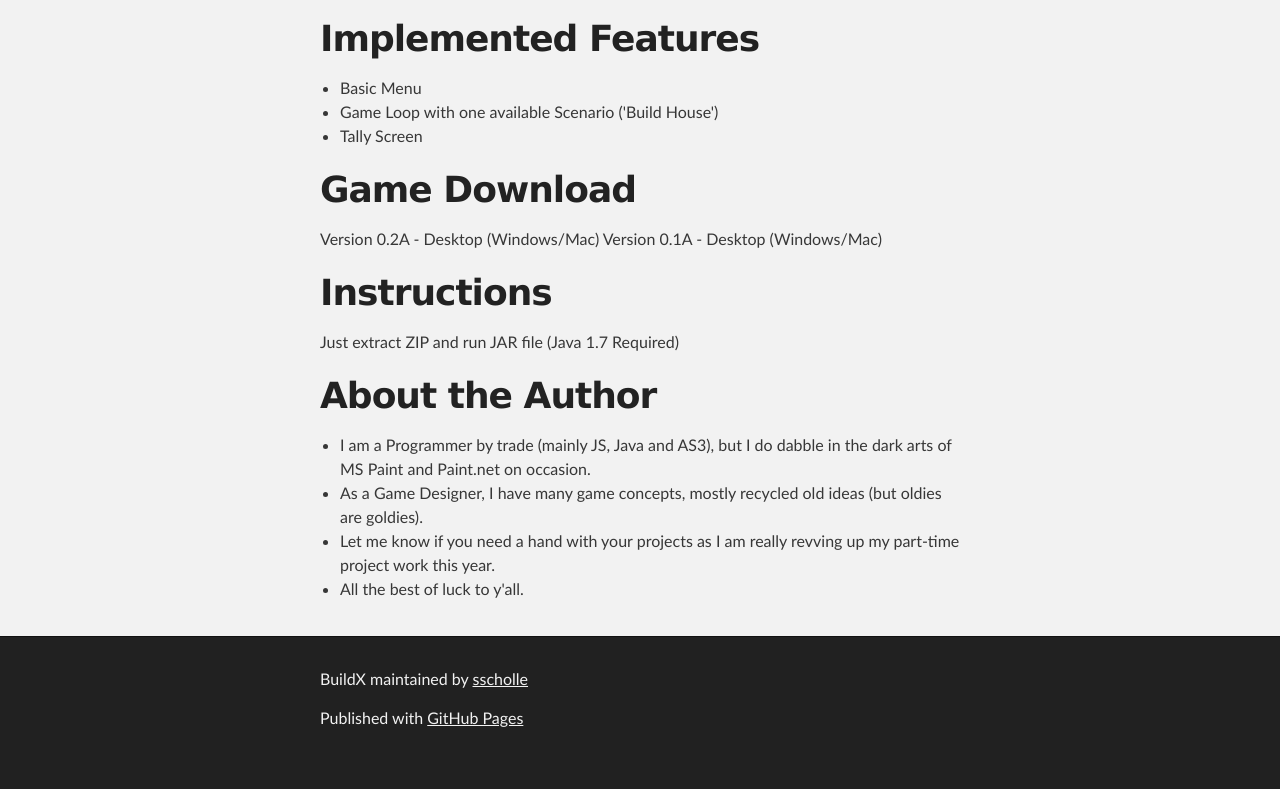
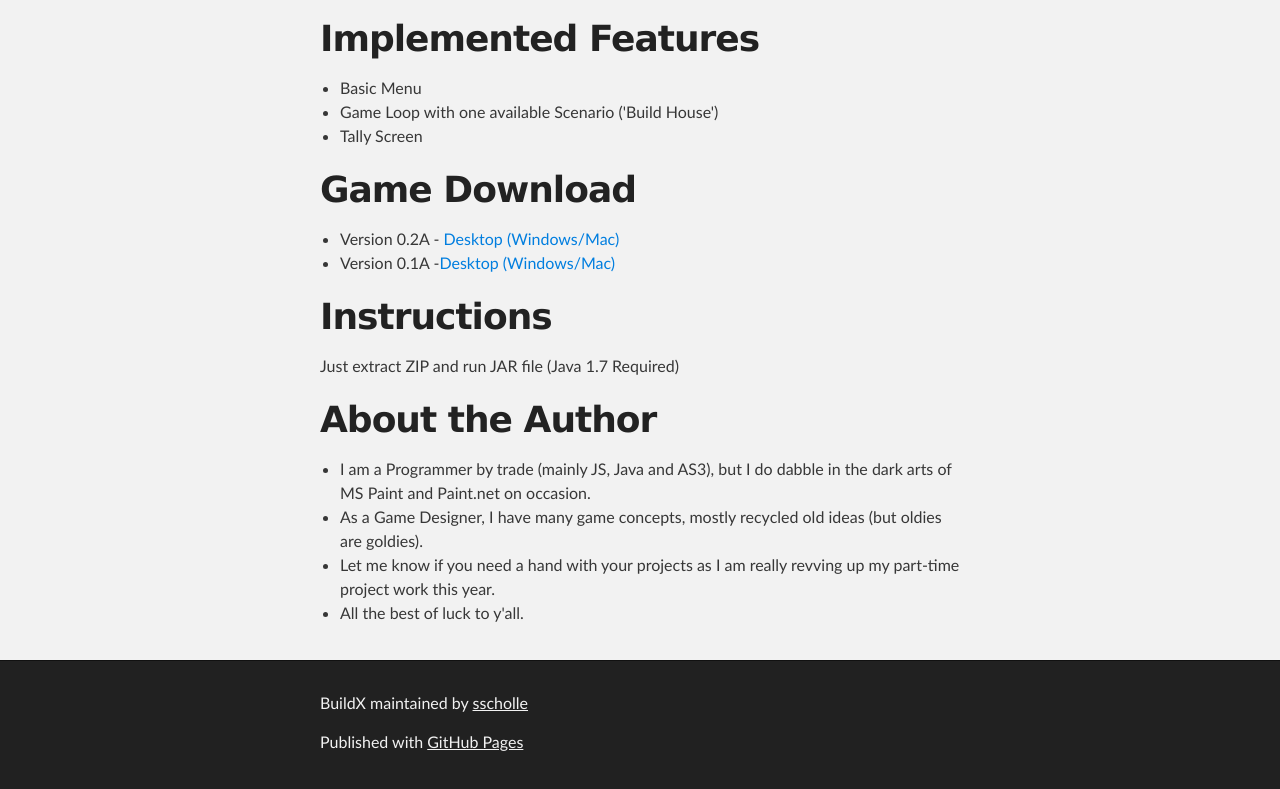
Before and after one commit to sscholle/BuildX, a plain HTML site: page index.html in a window 1280 px wide. Shown: the part 1832-2621 px from the top of the page. Before the commit the page ends 2597 px from the top, so only its background shows below. Drawn offline with Linux system fonts and the light colour scheme.

Commit message:
Update index.html

```diff
--- a/index.html
+++ b/index.html
@@ -77,9 +77,10 @@
 
 <h1>
 <a id="game-download" class="anchor" href="#game-download" aria-hidden="true"><span class="octicon octicon-link"></span></a>Game Download</h1>
-
-<p>Version 0.2A - Desktop (Windows/Mac)
-Version 0.1A - Desktop (Windows/Mac)</p>
+<ul>
+  <li>Version 0.2A - <a href="https://drive.google.com/file/d/0By1ctTf8eELOWEQtU3RINXJ3RE0/view?usp=sharing">Desktop (Windows/Mac)</a></li>
+  <li>Version 0.1A -<a href="https://drive.google.com/file/d/0By1ctTf8eELOWWNSVnVvMnFmdzQ/view?usp=sharing">Desktop (Windows/Mac)</a></li>
+</ul>
 
 <h1>
 <a id="instructions" class="anchor" href="#instructions" aria-hidden="true"><span class="octicon octicon-link"></span></a>Instructions</h1>
```
